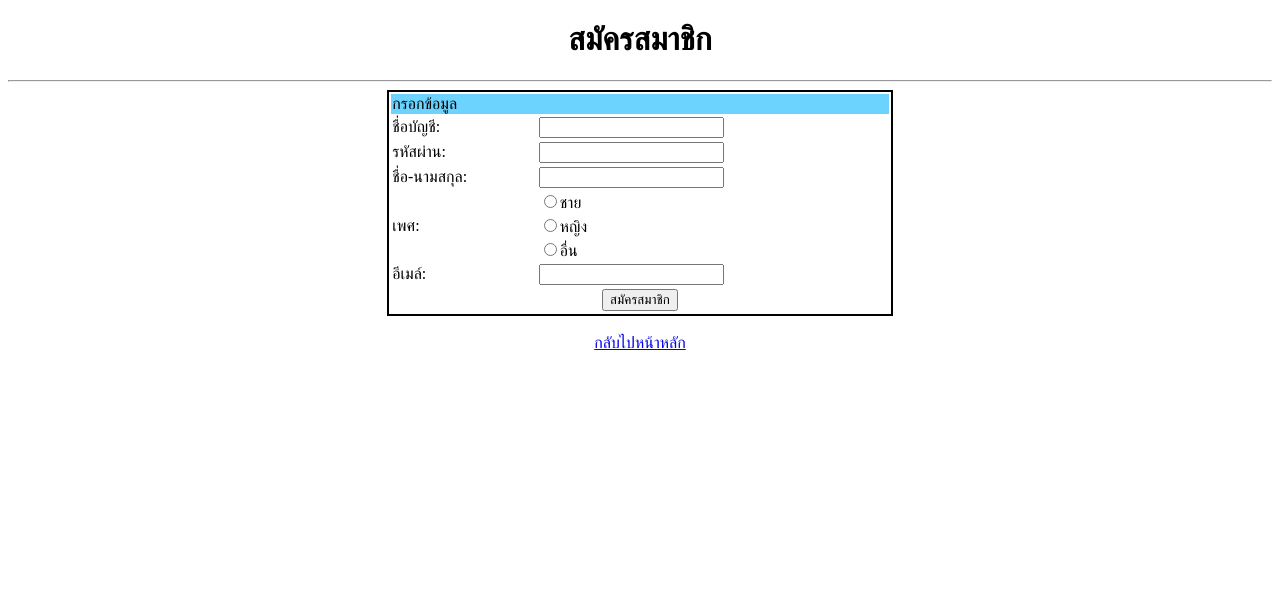
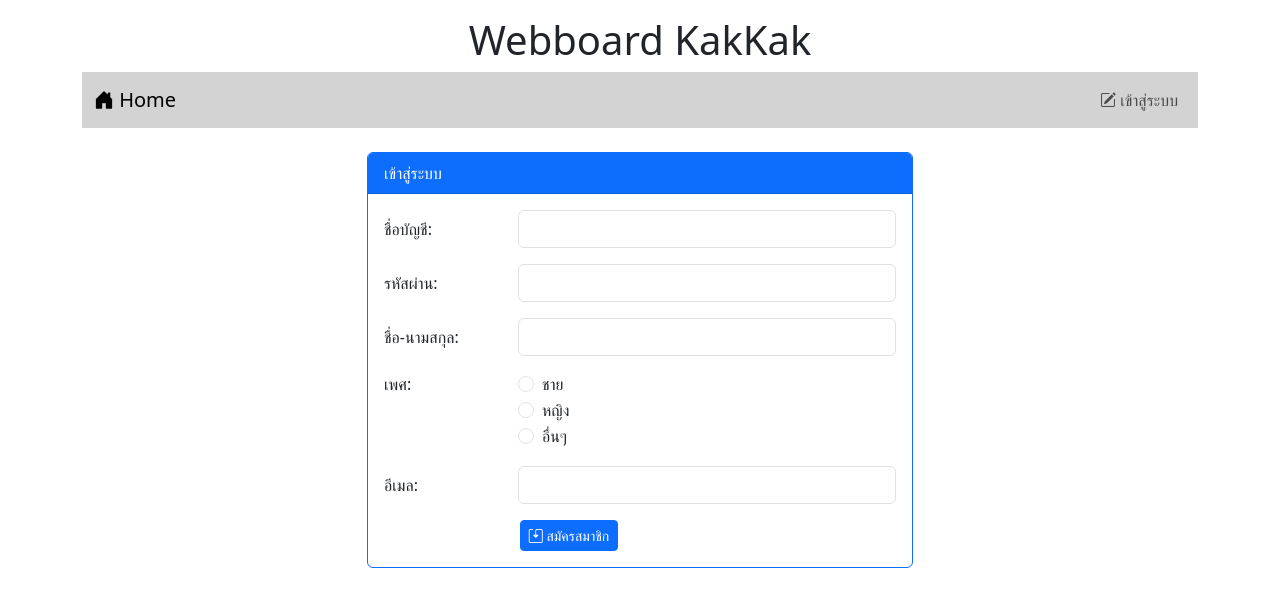
Before and after one commit to Jaktorn/Webboard_Enet, a PHP site: page /register.php in a window 1280 px wide. Shown: the top 607 px of the page. Run offline with PHP 8.4, Linux system fonts and the light colour scheme.

Commit message:
update register and create register_save.php

```diff
--- a/register.php
+++ b/register.php
@@ -1,33 +1,113 @@
 <?php
 session_start();
-if(isset($_SESSION['id'])){
-    header("location:index.php");
-    die();
+if (isset($_SESSION['id'])) {
+	header("location:index.php");
+	die();
 }
 ?>
+
 <!DOCTYPE html>
-<html>
+<html lang="en">
+
 <head>
-	<meta charset="utf-8">
-	<title>Register</title>
+	<meta charset="UTF-8">
+	<meta name="viewport" content="width=device-width, initial-scale=1.0">
+	<title>register</title>
+
+	<link href="https://cdn.jsdelivr.net/npm/bootstrap@5.3.2/dist/css/bootstrap.min.css" rel="stylesheet" integrity="sha384-T3c6CoIi6uLrA9TneNEoa7RxnatzjcDSCmG1MXxSR1GAsXEV/Dwwykc2MPK8M2HN" crossorigin="anonymous">
+	<script src="https://cdn.jsdelivr.net/npm/bootstrap@5.3.2/dist/js/bootstrap.bundle.min.js" integrity="sha384-C6RzsynM9kWDrMNeT87bh95OGNyZPhcTNXj1NW7RuBCsyN/o0jlpcV8Qyq46cDfL" crossorigin="anonymous"></script>
+	<link rel="stylesheet" href="https://cdn.jsdelivr.net/npm/bootstrap-icons@1.11.3/font/bootstrap-icons.min.css">
+
+
 </head>
+
 <body>
-	<h1 align="center">สมัครสมาชิก</h1>
-	<hr>
-	<form>
-	<table style="border: 2px solid black" align="center" width="40%">
-		<tr><td colspan="2" style="background: #6CD2FE">กรอกข้อมูล</td></tr>
-		<tr><td>ชื่อบัญชี:</td><td><input type="text" name="username"></td></tr>
-		<tr><td>รหัสผ่าน:</td><td><input type="password" name="pass2"></td></tr>
-		<tr><td>ชื่อ-นามสกุล:</td><td><input type="text" name="name_surname"></td></tr>
-		<tr><td rowspan="3">เพศ:</td><td><input type="radio" name="gender" value="male">ชาย</td></tr>
-		<tr><td><input type="radio" name="gender" value="female">หญิง</td></tr>
-		<tr><td><input type="radio" name="gender" value="other">อื่น</td></tr>
-		<tr><td>อีเมล์:</td><td><input type="text" name="email"></td></tr>
-		<tr><td colspan="2" align="center"><input type="submit" value="สมัครสมาชิก">
-			</td></tr>
-	</table>
-	</form><br>
-	<div align="center"><a href="index.php">กลับไปหน้าหลัก</a></div>
+
+	<div class="container">
+		<h1 style="text-align: center;" class="mt-3">Webboard KakKak</h1>
+		<?php
+		include("nav.php");
+		?>
+
+		<div class="row mt-4">
+			<div class="col-lg-3 col-md-2 col-sm-1"></div>
+			<div class="col-lg-6 col-md-8 col-sm-10">
+
+				<?php
+				if (isset($_SESSION['add_login'])) {
+					if ($_SESSION['add_login'] == "error") {
+						echo "<div class='alert alert-danger'>
+                                ชื่อบัญชีซ้ำหรือฐานข้อมูลมีปัญหา
+                            </div>";
+					} else {
+						echo "<div class='alert alert-success'>
+                                เพิ่มบัญชีเรียบร้อยแล้ว
+                            </div>";
+					}
+					unset($_SESSION['add_login']);
+				}
+				?>
+
+				<div class="card border-primary">
+					<div class="card-header bg-primary text-white"> เข้าสู่ระบบ </div>
+					<div class="card-body">
+						<form action="register_save.php" method="post">
+							<div class="row">
+								<label class="col-lg-3 col-form-label" for="login"> ชื่อบัญชี: </label>
+								<div class="col-lg-9">
+									<input type="text" name="login" id="login" class="form-control" required>
+								</div>
+							</div>
+							<div class="row mt-3">
+								<label for="pwd" class="col-lg-3 col-form-label"> รหัสผ่าน: </label>
+								<div class="col-lg-9">
+									<input type="password" name="pwd" id="pwd" class="form-control" required>
+								</div>
+							</div>
+							<div class="row mt-3">
+								<label label class="col-lg-3 col-form-label" for="name"> ชื่อ-นามสกุล: </label>
+								<div class="col-lg-9">
+									<input type="text" name="name" id="name" class="form-control" required>
+								</div>
+							</div>
+							<div class="row mt-3">
+								<label class="col-lg-3 form-label"> เพศ: </label>
+								<div class="col-lg-9">
+									<div class="form-check">
+										<input type="radio" name="gender" value="m" id="m" class="form-check-input" required>
+										<label for="m" class="form-check-label">ชาย</label>
+									</div>
+									<div class="form-check">
+										<input type="radio" name="gender" value="f" id="f" class="form-check-input" required>
+										<label for="f" class="form-check-label">หญิง</label>
+									</div>
+									<div class="form-check">
+										<input type="radio" name="gender" value="o" id="o" class="form-check-input" required>
+										<label for="o" class="form-check-label">อื่นๆ</label>
+									</div>
+								</div>
+							</div>
+							<div class="row mt-3">
+								<label for="email" class="col-lg-3 col-form-label"> อีเมล: </label>
+								<div class="col-lg-9">
+									<input type="email" name="email" id="email" class="form-control" required>
+								</div>
+							</div>
+							<div class="row mt-3">
+								<div class="col-lg-9 d-flex justify-content-center">
+									<button type="submit" class="btn btn-primary btn-sm me-2">
+										<i class="bi bi-save2"></i> สมัครสมาชิก
+									</button>
+								</div>
+							</div>
+						</form>
+					</div>
+				</div>
+			</div>
+			<div class="col-lg-3 col-md-2 col-sm-1"></div>
+		</div>
+	</div>
+	<br>
 </body>
+
 </html>
```
Also changed, not shown: register_save.php (added, +15 -0 lines).
